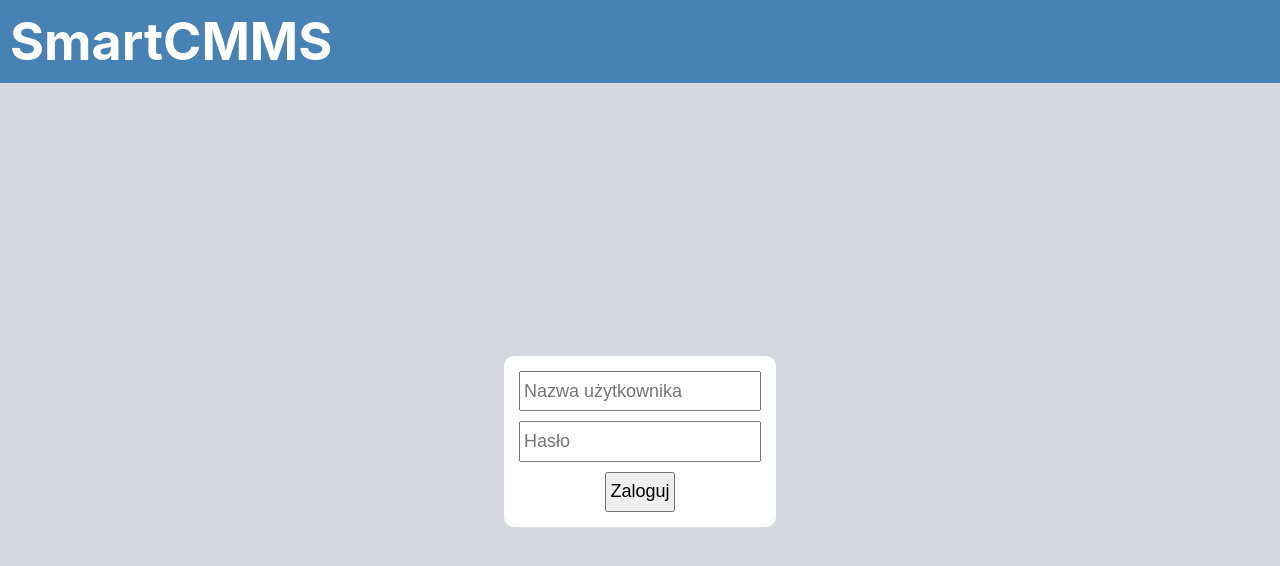
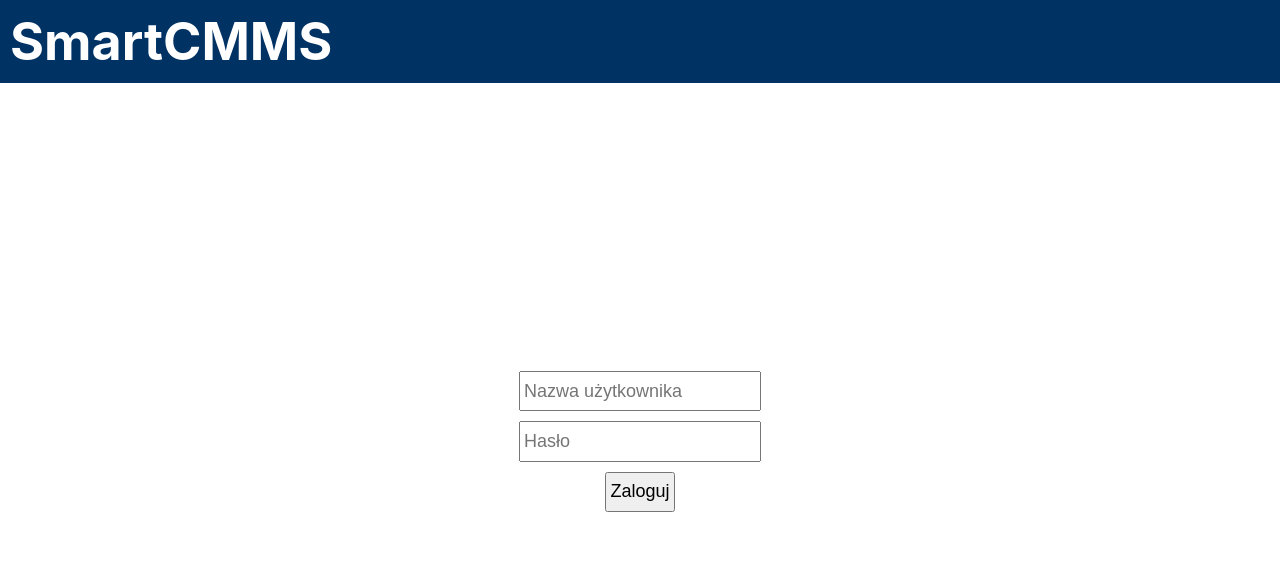
Before and after one commit to MH-0505/SmartCMMS-frontend, a React (Create React App) app: page / in a window 1280 px wide. Shown: the top 566 px of the page. Built offline with nearby package versions, Linux system fonts and the light colour scheme.

Commit message:
variables.css

```diff
--- a/src/App.css
+++ b/src/App.css
@@ -8,7 +8,7 @@
   display: flex;
   flex-direction: row;
   align-items: center;
-  background-color: steelblue;
+  background-color: var(--arsdeepblue);
   color: white;
   width: 100%;
   height: fit-content;
--- a/src/App.js
+++ b/src/App.js
@@ -1,6 +1,7 @@
 import { BrowserRouter as Router, Routes, Route } from "react-router-dom";
 import Login from "./pages/Login";
 import Dashboard from "./pages/Dashboard";
+import './variables.css';
 import "./App.css";
 
 export default function App() {
--- a/src/index.js
+++ b/src/index.js
@@ -1,5 +1,6 @@
 import React from 'react';
 import ReactDOM from 'react-dom/client';
+import './variables.css';
 import './index.css';
 import App from './App';
 import reportWebVitals from './reportWebVitals';
--- a/src/pages/Login.css
+++ b/src/pages/Login.css
@@ -9,7 +9,7 @@
 }
 
 .App-header {
-  background-color: #d6d8df;
+  background-color: white;
   min-height: 100vh;
   display: flex;
   flex-direction: column;
--- /dev/null
+++ b/src/variables.css
@@ -0,0 +1,9 @@
+:root {
+    /*Kolory*/
+    --arsdeepblue: #003264;
+    --arsgreen: #4EB039;
+    --lightgreen: #59B446;
+    --lightgrey: #8F8F8F;
+    --lightlightgrey: #c4c4c4;
+    --darkgrey: #444444;
+}
```
